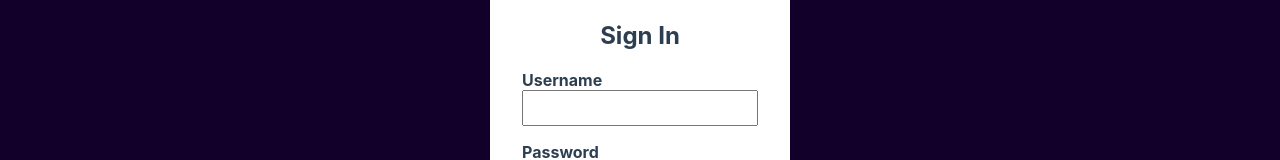
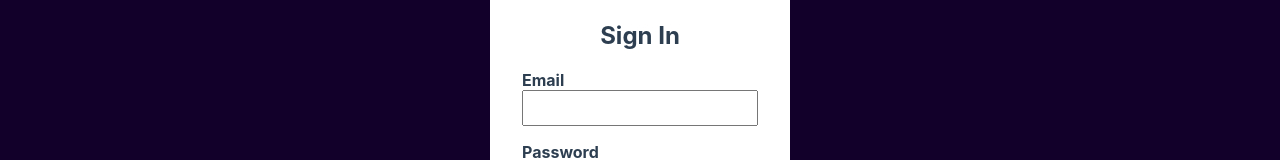
Before and after one commit to MichelYam/P13-Argent-Bank, a React (Create React App) app: page /signin in a window 1280 px wide. Shown: the part 143-303 px from the top of the page. Built offline with nearby package versions, Linux system fonts and the light colour scheme; the HTML template or start-up script is replaced by a standard one.

Commit message:
fix form login

```diff
--- a/src/components/Form/index.tsx
+++ b/src/components/Form/index.tsx
@@ -13,30 +13,31 @@ export default function Index({ isLogin, title }: FormInterface) {
         firstName: '',
         email: '',
         password: '',
-        remember: '',
+        remember: false,
     })
     const [errors, setErrors] = useState([]);
 
-    const handleChangeValue = (event: React.FormEvent<HTMLInputElement>) => {
+    const handleChangeValue = (event: React.FormEvent<HTMLInputElement>): void => {
         setData({
             ...data,
-            [(event.target as HTMLInputElement).id]:
-                (event.target as HTMLInputElement).id === "remember" ? !data.remember : (event.target as HTMLInputElement).value,
+            [event.currentTarget.id]:
+                event.currentTarget.id === "remember" ? !data.remember : event.currentTarget.value,
         });
     };
 
-    // const submitForm = (data) => {
-
-    // }
+    const submitForm = (event: React.SyntheticEvent) => {
+        event.preventDefault();
+        console.log(data)
+    }
     return (
-        <form>
+        <form onSubmit={submitForm}>
             <div className="input-wrapper">
-                <label htmlFor="username">Username</label>
-                <input type="text" id="username" onChange={handleChangeValue} />
+                <label htmlFor="email">Email</label>
+                <input type="text" id="email" value={data.email} onChange={handleChangeValue} required />
             </div>
             <div className="input-wrapper">
                 <label htmlFor="password">Password</label>
-                <input type="password" id="password" onChange={handleChangeValue} />
+                <input type="password" id="password" value={data.password} onChange={handleChangeValue} required />
             </div>
             {
                 isLogin ? <>
@@ -52,15 +53,15 @@ export default function Index({ isLogin, title }: FormInterface) {
                 !isLogin ? <>
                     <div className="input-wrapper">
                         <label htmlFor="password">First Name</label>
-                        <input type="text" id="firstName" onChange={handleChangeValue} />
+                        <input type="text" id="firstName" value={data.firstName} onChange={handleChangeValue} />
                     </div>
                     <div className="input-wrapper">
                         <label htmlFor="password">Last Name</label>
-                        <input type="text" id="lastName" onChange={handleChangeValue} />
+                        <input type="text" id="lastName" value={data.lastName} onChange={handleChangeValue} />
                     </div>
                     <div className="input-wrapper">
                         <label htmlFor="password">Confirm Password</label>
-                        <input type="password" id="confirmPassword" onChange={handleChangeValue} />
+                        <input type="password" id="confirmPassword" value={data.email} onChange={handleChangeValue} />
                     </div>
                     <Link to={'/signin'}>I already have an account</Link>
                 </> : null
```
